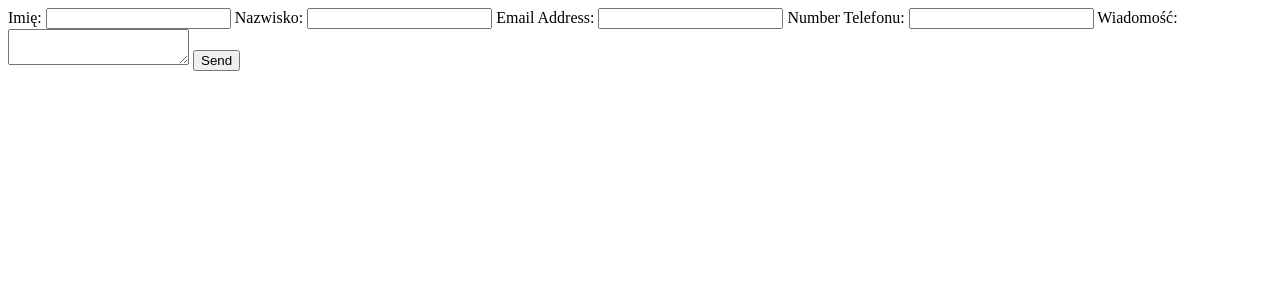
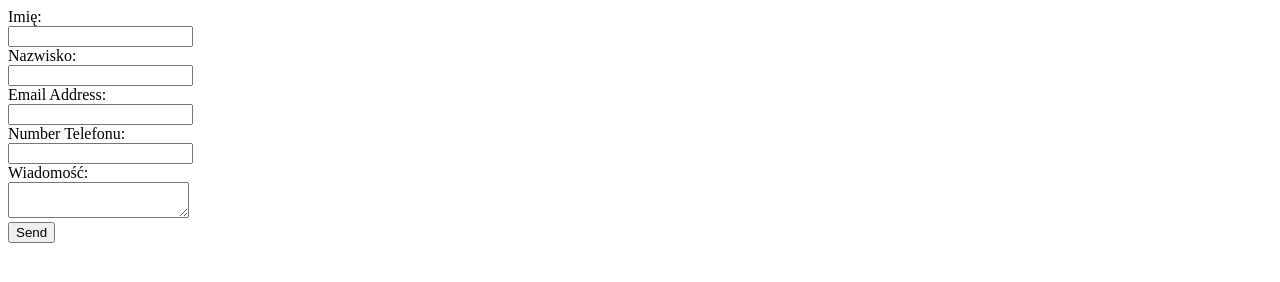
Before and after one commit to stanpyrzanowski/stanpyrzanowski.github.io, a plain HTML site: page warsztaty/formularz html/index.html in a window 1280 px wide. Drawn offline with Linux system fonts and the light colour scheme.

Commit message:
form layout improved

```diff
--- a/warsztaty/formularz html/index.html
+++ b/warsztaty/formularz html/index.html
@@ -4,6 +4,7 @@
 <head>
     <meta charset="UTF-8">
     <title>Document</title>
+    <link rel="stylesheet" href="css/style.css" type="text/css">
 </head>
 
 <body>
@@ -12,16 +13,16 @@
 
     <form action="https://formspree.io/stan.pyrzanowski@gmail.com" method="POST">
 
-        <label for="name">Imię: </label>
-        <input type="text" name=“name” id="name" />
-        <label for="surname">Nazwisko: </label>
-        <input type="text" name="name" id="surname" />
-        <label for="email">Email Address: </label>
-        <input type="email" name="email" id="email" />
-        <label for="telephone">Number Telefonu: </label>
-        <input type="tel" name="usrtel" id="telephone" />
-        <label for="textarea">Wiadomość: </label>
-        <textarea maxlength="1000" name="textarea" id="textarea"></textarea>
+        <label for="name">Imię: </label><br />
+        <input type="text" name=“name” id="name" /><br />
+        <label for="surname">Nazwisko: </label><br />
+        <input type="text" name="name" id="surname" /><br />
+        <label for="email">Email Address: </label><br />
+        <input type="email" name="email" id="email" /><br />
+        <label for="telephone">Number Telefonu: </label><br />
+        <input type="tel" name="usrtel" id="telephone" /> <br />
+        <label for="textarea">Wiadomość: </label><br />
+        <textarea maxlength="1000" name="textarea" id="textarea"></textarea><br />
         <input type="submit" value="Send">
     </form>
 
```
Also changed, not shown: Zadania_Domowe/zadanie-2/index.html (+23 -2 lines), warsztaty/formularz html/css/style.css (added).
